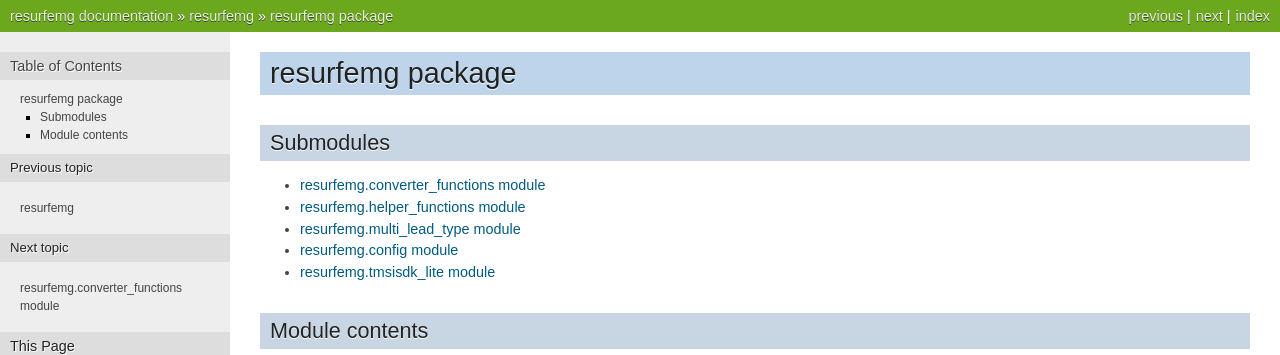
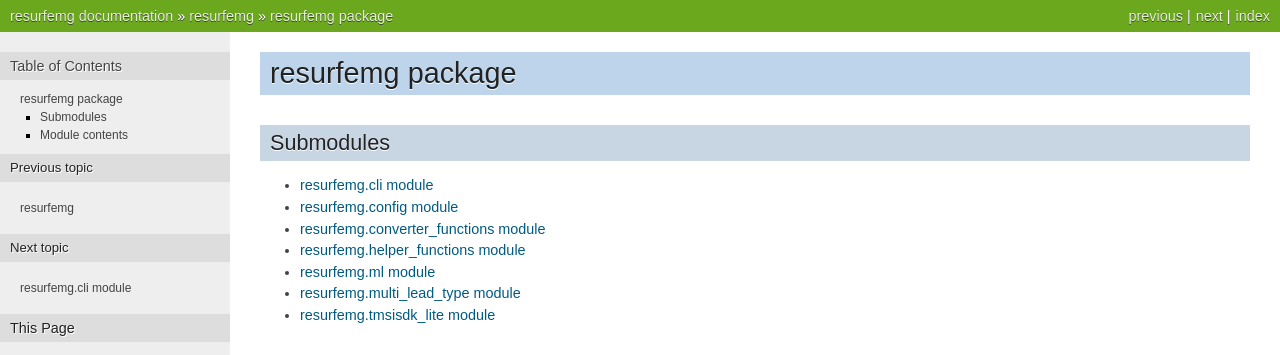
Before and after one commit to ReSurfEMG/ReSurfEMG, a Sphinx documentation site: the page built from docs/resurfemg.rst, in a window 1280 px wide, cut to the strip 0-355 px from the top of the page. Built offline with Sphinx 7.4.7, drawn with Linux system fonts in a browser that asks for light colours; formulas are drawn with MathJax 3; the version number could not be read and is left out.

Commit message:
run sphinx on branch

```diff
--- a/docs/resurfemg.cli.rst
+++ b/docs/resurfemg.cli.rst
@@ -1,5 +1,5 @@
 resurfemg.cli module
-==================================
+====================
 
 .. automodule:: resurfemg.cli
    :members:
--- a/docs/resurfemg.config.rst
+++ b/docs/resurfemg.config.rst
@@ -1,5 +1,5 @@
 resurfemg.config module
-=====================================
+=======================
 
 .. automodule:: resurfemg.config
    :members:
--- a/docs/resurfemg.ml.rst
+++ b/docs/resurfemg.ml.rst
@@ -1,5 +1,5 @@
 resurfemg.ml module
-==================================
+===================
 
 .. automodule:: resurfemg.ml
    :members:
--- a/docs/resurfemg.multi_lead_type.rst
+++ b/docs/resurfemg.multi_lead_type.rst
@@ -1,5 +1,5 @@
 resurfemg.multi\_lead\_type module
-=====================================
+==================================
 
 .. automodule:: resurfemg.multi_lead_type
    :members:
--- a/docs/resurfemg.rst
+++ b/docs/resurfemg.rst
@@ -7,10 +7,12 @@ Submodules
 .. toctree::
    :maxdepth: 4
 
+   resurfemg.cli
+   resurfemg.config
    resurfemg.converter_functions
    resurfemg.helper_functions
+   resurfemg.ml
    resurfemg.multi_lead_type
-   resurfemg.config
    resurfemg.tmsisdk_lite
 
 Module contents
--- a/docs/resurfemg.tmsisdk_lite.rst
+++ b/docs/resurfemg.tmsisdk_lite.rst
@@ -1,5 +1,5 @@
 resurfemg.tmsisdk\_lite module
-==================================
+==============================
 
 .. automodule:: resurfemg.tmsisdk_lite
    :members:
```
Also changed, not shown: 1 other file.
